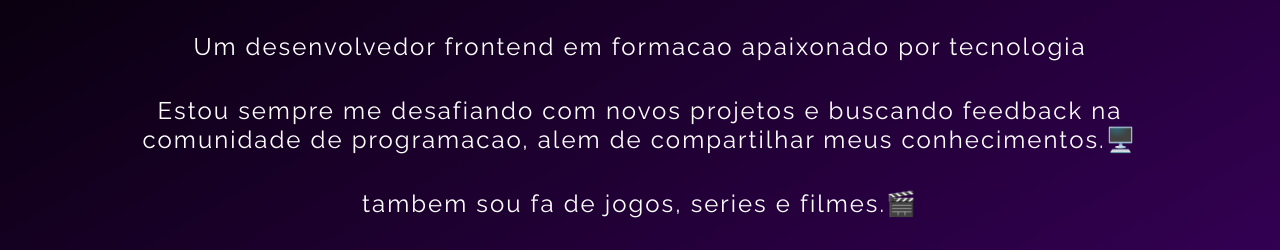
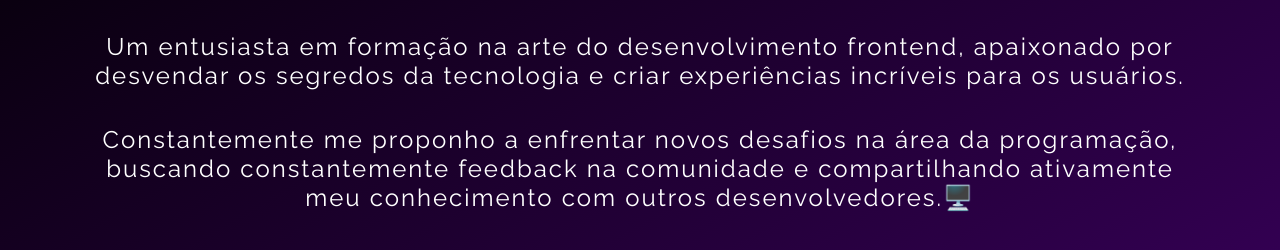
Before and after one commit to santosabner/portif-lio-Abner, a plain HTML site: page index.htm in a window 1280 px wide. Shown: the part 231-481 px from the top of the page. Drawn offline with nearby package versions, Linux system fonts and the light colour scheme.

Commit message:
Add files via upload

```diff
--- a/index.htm
+++ b/index.htm
@@ -38,10 +38,11 @@
     <section class="home">
         <div class="informacoes">
             <h1>Ola! Sou Abner Macedo</h1>
-            <p>Um desenvolvedor frontend em formacao apaixonado por tecnologia</p>
-            <p>Estou sempre me desafiando com novos projetos e buscando feedback na comunidade de programacao, alem de
-                compartilhar meus conhecimentos.🖥️ </p>
-            <p>tambem sou fa de jogos, series e filmes.🎬</p>
+
+            <p>Um entusiasta em formação na arte do desenvolvimento frontend, apaixonado por desvendar os segredos da tecnologia e criar experiências incríveis para os usuários.</p>
+
+            <p>Constantemente me proponho a enfrentar novos desafios na área da programação, buscando constantemente feedback na comunidade e compartilhando ativamente meu conhecimento com outros desenvolvedores.🖥️ </p>
+            <p></p>
 
             <ul class="redes-sociais">
                 <li>
```
